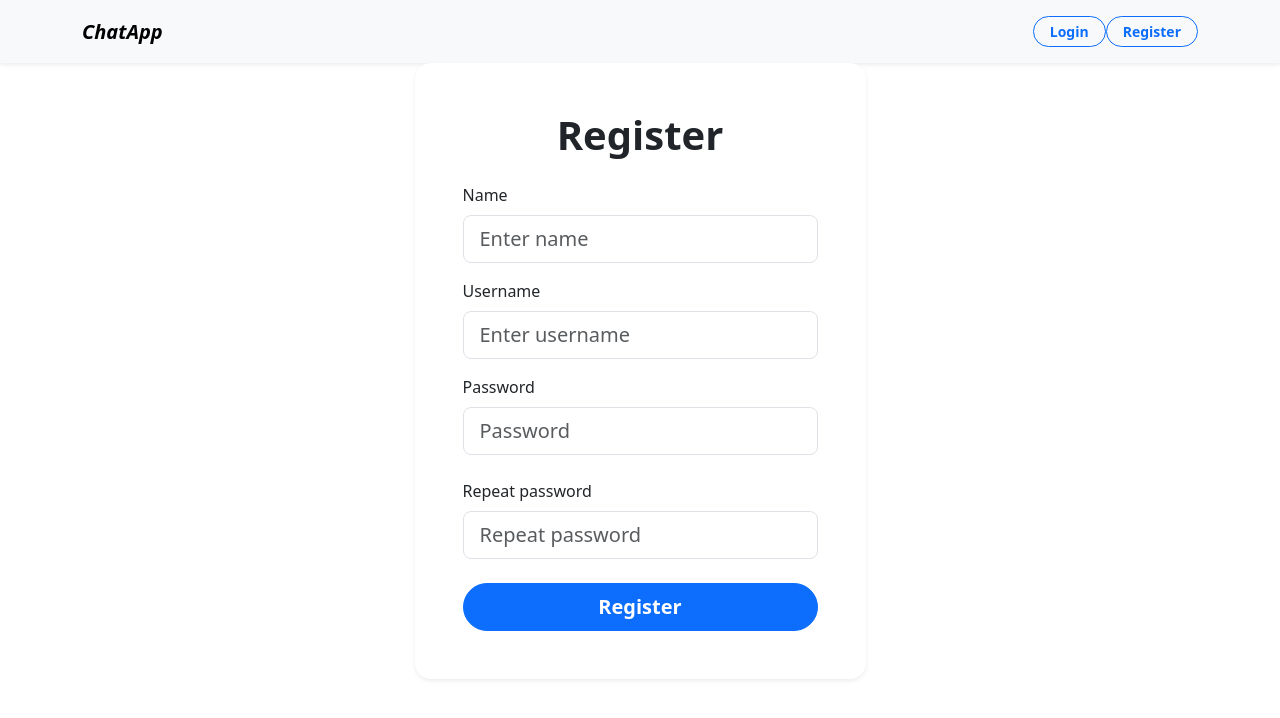
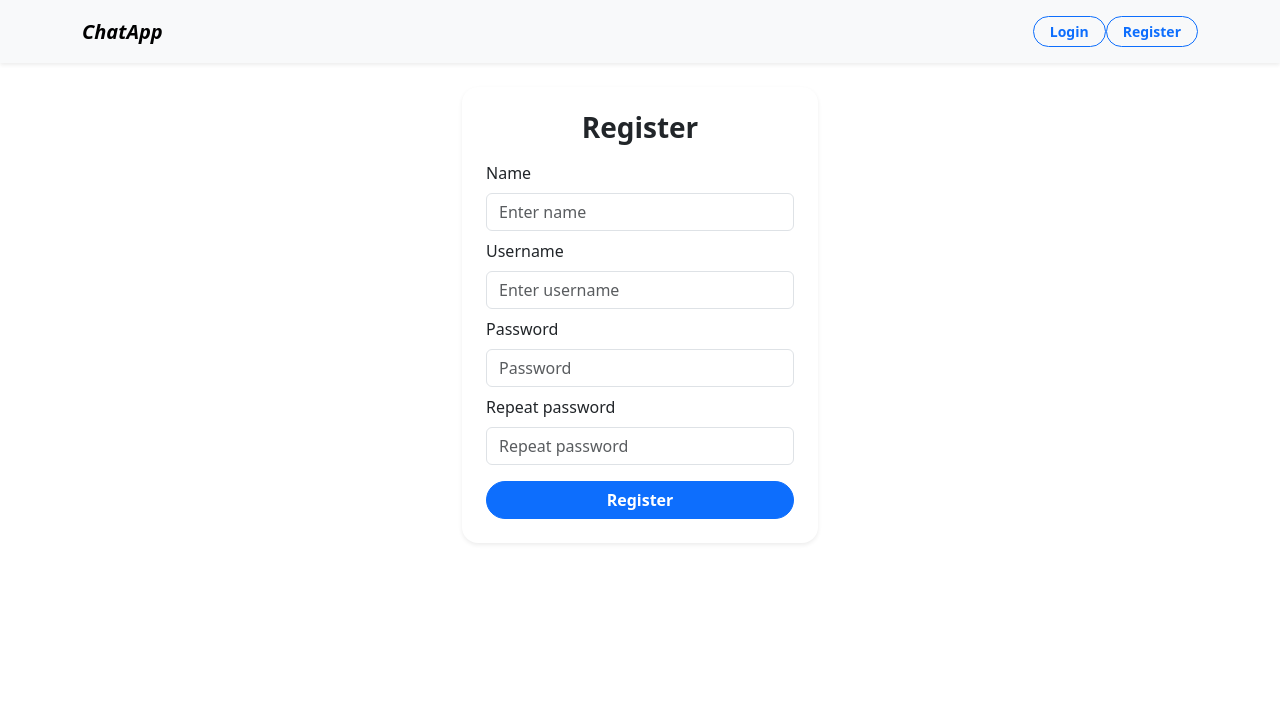
Before and after one commit to cicakm/PPKS, a React (Create React App) app in the folder client/: page /register in a window 1280 px wide. Shown: the top 718 px of the page. Built offline with nearby package versions, Linux system fonts and the light colour scheme.

Commit message:
refactor register page

```diff
--- a/client/src/pages/register/RegisterPage.jsx
+++ b/client/src/pages/register/RegisterPage.jsx
@@ -58,19 +58,19 @@ const RegisterPage = () => {
   };
 
   return (
-    <Container>
+    <Container className="py-4">
       <Row className="justify-content-center">
-        <Col md={7} lg={5}>
+        <Col xs={12} sm={10} md={7} lg={4}>
           <Card className="shadow-sm border-0 rounded-4">
-            <Card.Body className="p-5">
-              <h2 className="mb-4 fw-bold text-center display-6">Register</h2>
+            <Card.Body className="p-4">
+              <h2 className="mb-3 fw-bold text-center fs-3">Register</h2>
               {registerFail && (
                 <Alert variant="danger" className="text-center">
                   {registerFail}
                 </Alert>
               )}
               <Form onSubmit={handleSubmit} noValidate>
-                <Form.Group className="mb-3" controlId="formName">
+                <Form.Group className="mb-2" controlId="formName">
                   <Form.Label>Name</Form.Label>
                   <Form.Control
                     type="text"
@@ -78,13 +78,13 @@ const RegisterPage = () => {
                     value={name}
                     onChange={(e) => setName(e.target.value)}
                     isInvalid={!!errors.name}
-                    size="lg"
+                    size="md"
                   />
                   <Form.Control.Feedback type="invalid">
                     {errors.name}
                   </Form.Control.Feedback>
                 </Form.Group>
-                <Form.Group className="mb-3" controlId="formUsername">
+                <Form.Group className="mb-2" controlId="formUsername">
                   <Form.Label>Username</Form.Label>
                   <Form.Control
                     type="text"
@@ -92,13 +92,13 @@ const RegisterPage = () => {
                     value={username}
                     onChange={(e) => setUsername(e.target.value)}
                     isInvalid={!!errors.username}
-                    size="lg"
+                    size="md"
                   />
                   <Form.Control.Feedback type="invalid">
                     {errors.username}
                   </Form.Control.Feedback>
                 </Form.Group>
-                <Form.Group className="mb-4" controlId="formPassword">
+                <Form.Group className="mb-2" controlId="formPassword">
                   <Form.Label>Password</Form.Label>
                   <Form.Control
                     type="password"
@@ -106,13 +106,13 @@ const RegisterPage = () => {
                     value={password}
                     onChange={(e) => setPassword(e.target.value)}
                     isInvalid={!!errors.password}
-                    size="lg"
+                    size="md"
                   />
                   <Form.Control.Feedback type="invalid">
                     {errors.password}
                   </Form.Control.Feedback>
                 </Form.Group>
-                <Form.Group className="mb-4" controlId="formRepeatPassword">
+                <Form.Group className="mb-3" controlId="formRepeatPassword">
                   <Form.Label>Repeat password</Form.Label>
                   <Form.Control
                     type="password"
@@ -120,7 +120,7 @@ const RegisterPage = () => {
                     value={repeatPassword}
                     onChange={(e) => setRepeatPassword(e.target.value)}
                     isInvalid={!!errors.repeatPassword}
-                    size="lg"
+                    size="md"
                   />
                   <Form.Control.Feedback type="invalid">
                     {errors.repeatPassword}
@@ -129,7 +129,7 @@ const RegisterPage = () => {
                 <Button
                   variant="primary"
                   type="submit"
-                  size="lg"
+                  size="md"
                   className="w-100 rounded-pill fw-semibold"
                 >
                   Register
```
